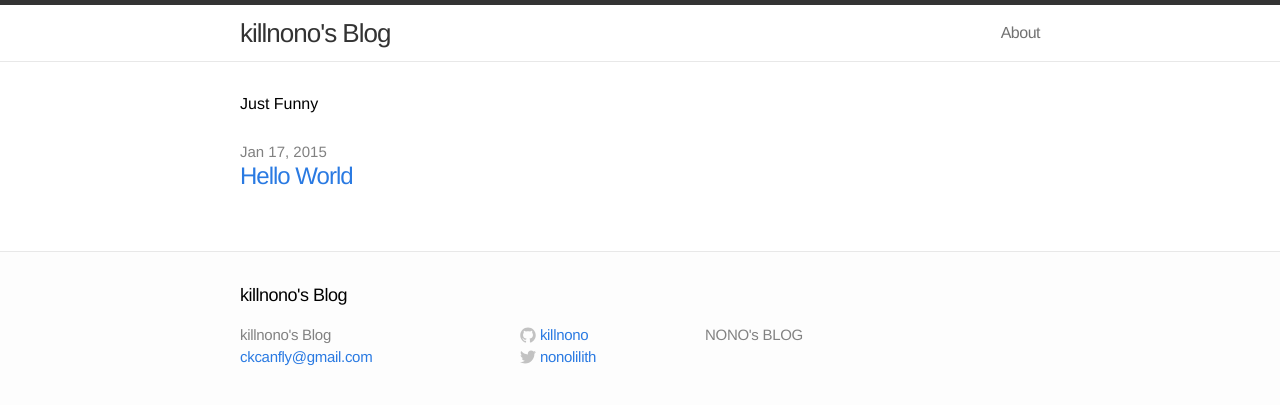
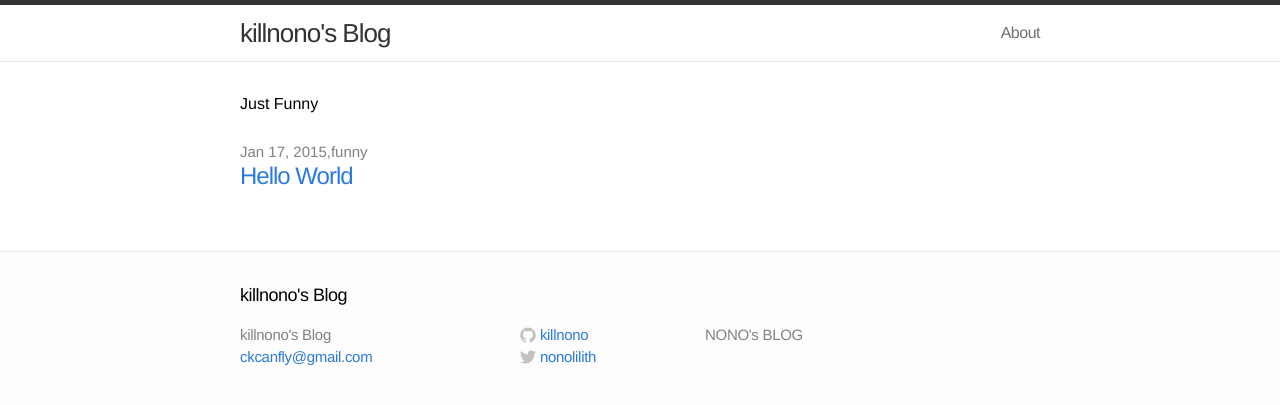
Before and after one commit to killnono/killnono.github.io, a Jekyll site: the page built from index.html, in a window 1280 px wide. Shown: the top 405 px of the page. Built offline with Jekyll 4.4.1, drawn with Linux system fonts in a browser that asks for light colours; Markdown is read by kramdown in place of the engine named in the settings.

Commit message:
Update index.html

```diff
--- a/index.html
+++ b/index.html
@@ -9,7 +9,7 @@ layout: default
   <ul class="posts">
     {% for post in site.posts %}
       <li>
-        <span class="post-date">{{ post.date | date: "%b %-d, %Y" }}</span>
+        <span class="post-date">{{ post.date | date: "%b %-d, %Y" }},{{post.categories}}</span>
         <a class="post-link" href="{{ post.url | prepend: site.baseurl }}">{{ post.title }}</a>
       </li>
     {% endfor %}
```
